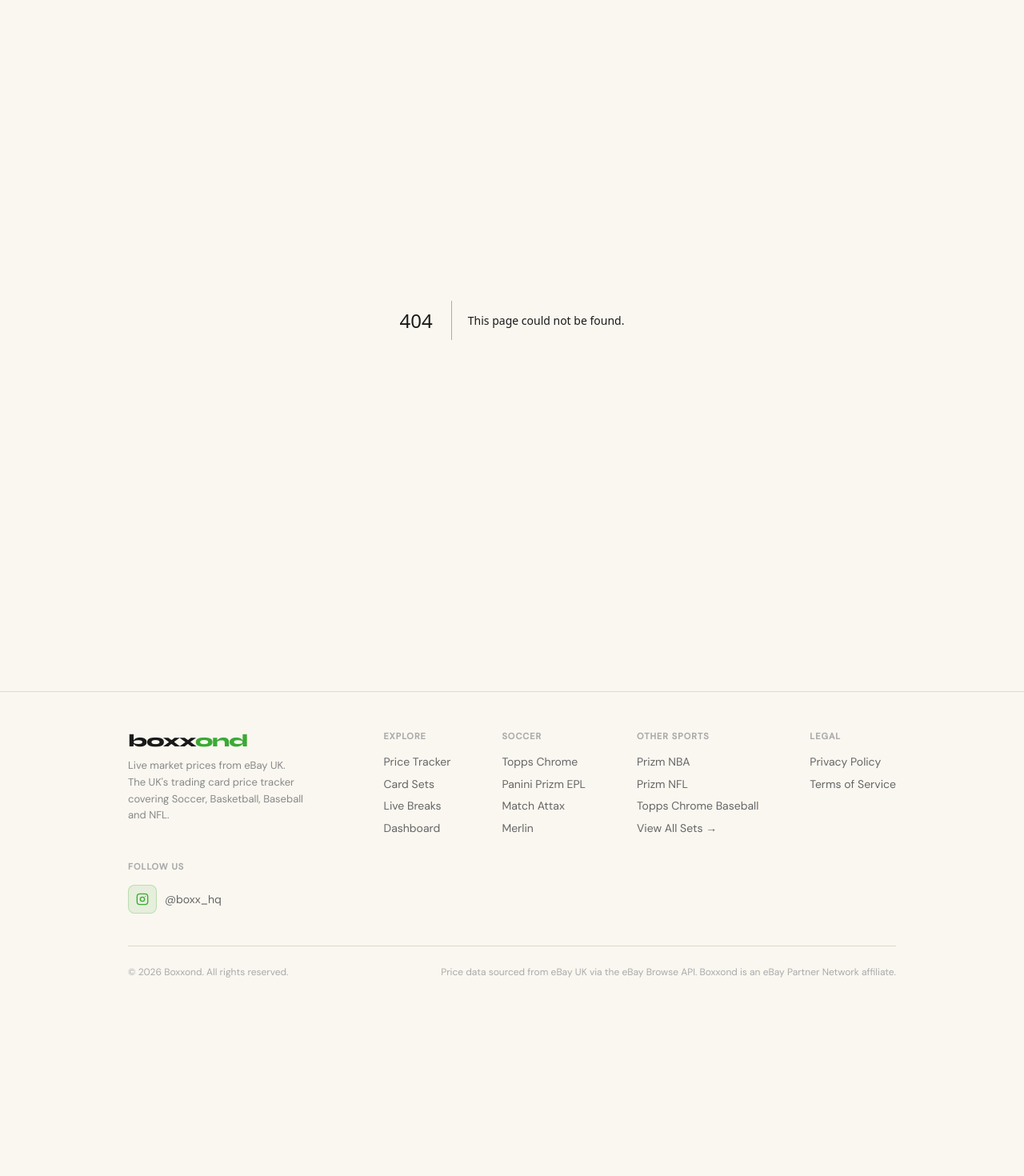
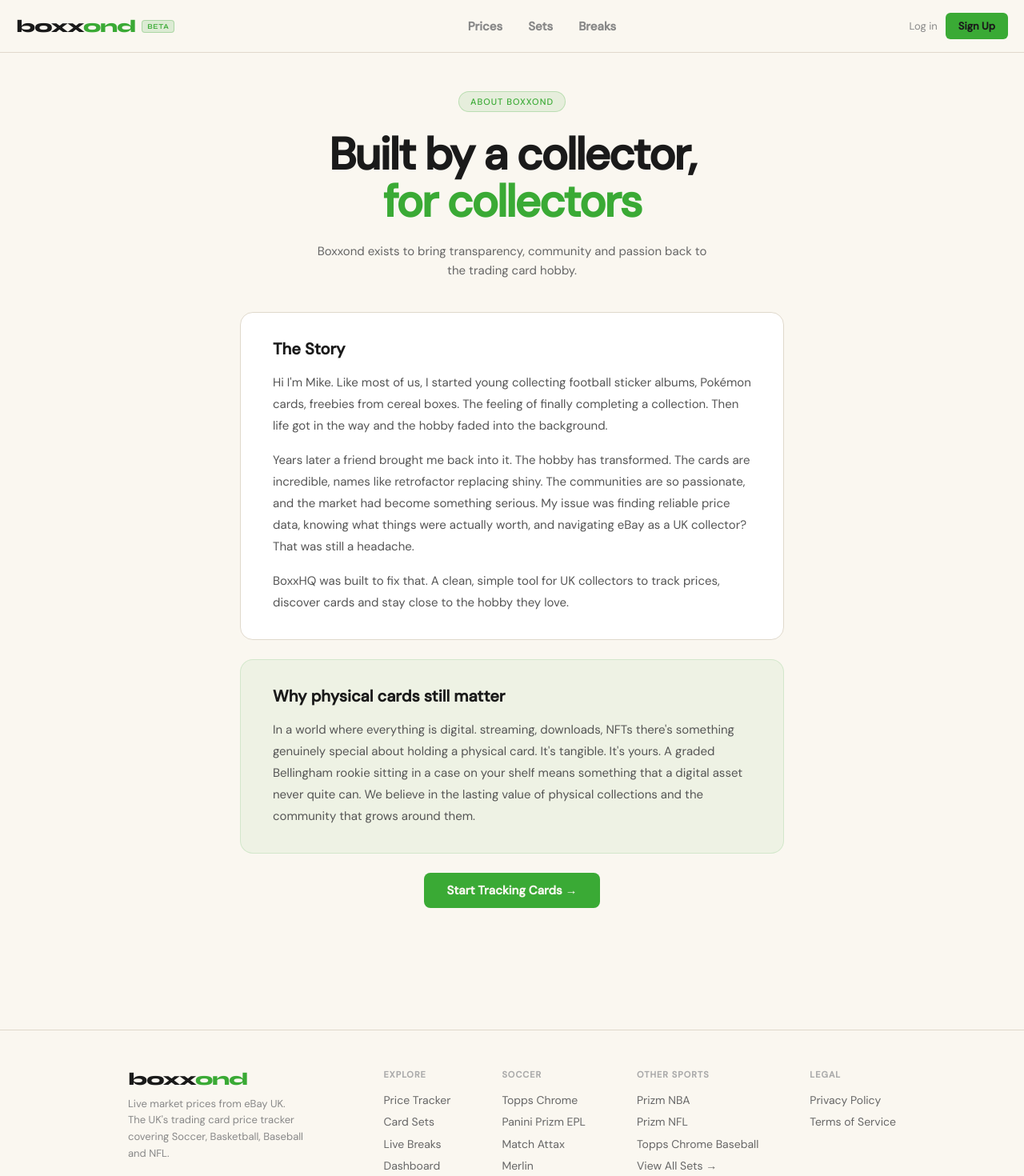
Before and after one commit to BoxxondMike/Boxxond, a Next.js app: page /about in a window 1280 px wide. Before the commit this address had no page. Shown: the top 1470 px of the page at 80% size. Before the commit the page ends 1271 px from the top, so only its background shows below. Built offline with nearby package versions, Linux system fonts and the light colour scheme; no server answers.

Commit message:
Add PSA cert checker, about page, colour fixes

```diff
--- /dev/null
+++ b/app/about/page.tsx
@@ -0,0 +1,56 @@
+import Nav from '../../components/Nav';
+import Link from 'next/link';
+
+export default function AboutPage() {
+  return (
+    <main style={{ background: "#faf7f0", minHeight: "100vh", color: "#1a1a1a", fontFamily: "var(--font-dm-sans)" }}>
+      <Nav />
+
+      {/* Hero */}
+      <div style={{ padding: "3rem 1.25rem 2.5rem", maxWidth: "900px", margin: "0 auto", textAlign: "center" }}>
+        <div style={{ display: "inline-block", background: "rgba(58,170,53,0.1)", border: "1px solid rgba(58,170,53,0.25)", color: "#3aaa35", fontSize: "11px", fontWeight: 500, padding: "5px 14px", borderRadius: "20px", marginBottom: "1.5rem", letterSpacing: "1px", textTransform: "uppercase" as const }}>
+          About Boxxond
+        </div>
+        <h1 style={{ fontWeight: 800, fontSize: "clamp(32px, 6vw, 56px)", lineHeight: 1.05, margin: "0 0 1.25rem", letterSpacing: "-2px" }}>
+          Built by a collector,<br /><span style={{ color: "#3aaa35" }}>for collectors</span>
+        </h1>
+        <p style={{ color: "#666", fontSize: "15px", lineHeight: 1.6, maxWidth: "500px", margin: "0 auto" }}>
+          Boxxond exists to bring transparency, community and passion back to the trading card hobby.
+        </p>
+      </div>
+
+      <div style={{ padding: "0 1.25rem 4rem", maxWidth: "720px", margin: "0 auto" }}>
+
+        {/* Story */}
+        <div style={{ background: "#ffffff", borderRadius: "16px", padding: "2rem 2.5rem", border: "1px solid #e0d9cc", marginBottom: "1.5rem" }}>
+          <h2 style={{ fontSize: "20px", fontWeight: 800, margin: "0 0 1rem", color: "#1a1a1a" }}>The Story</h2>
+          <p style={{ fontSize: "15px", color: "#555", lineHeight: 1.8, margin: "0 0 1rem" }}>
+            Hi I'm Mike. Like most of us, I started young collecting football sticker albums, Pokémon cards, freebies from cereal boxes. The feeling of finally completing a collection. Then life got in the way and the hobby faded into the background.
+          </p>
+          <p style={{ fontSize: "15px", color: "#555", lineHeight: 1.8, margin: "0 0 1rem" }}>
+            Years later a friend brought me back into it. The hobby has transformed. The cards are incredible, names like retrofactor replacing shiny. The communities are so passionate, and the market had become something serious. My issue was finding reliable price data, knowing what things were actually worth, and navigating eBay as a UK collector? That was still a headache.
+          </p>
+          <p style={{ fontSize: "15px", color: "#555", lineHeight: 1.8, margin: 0 }}>
+            BoxxHQ was built to fix that. A clean, simple tool for UK collectors to track prices, discover cards and stay close to the hobby they love.
+          </p>
+        </div>
+
+        {/* Physical vs Digital */}
+        <div style={{ background: "rgba(58,170,53,0.06)", border: "1px solid rgba(58,170,53,0.15)", borderRadius: "16px", padding: "2rem 2.5rem", marginBottom: "1.5rem" }}>
+          <h2 style={{ fontSize: "20px", fontWeight: 800, margin: "0 0 1rem", color: "#1a1a1a" }}>Why physical cards still matter</h2>
+          <p style={{ fontSize: "15px", color: "#555", lineHeight: 1.8, margin: 0 }}>
+            In a world where everything is digital.  streaming, downloads, NFTs there's something genuinely special about holding a physical card. It's tangible. It's yours. A graded Bellingham rookie sitting in a case on your shelf means something that a digital asset never quite can. We believe in the lasting value of physical collections and the community that grows around them.
+          </p>
+        </div>
+
+       <div style={{ textAlign: "center" }}>
+  <Link href="/" style={{ display: "inline-block", background: "#3aaa35", color: "#faf7f0", padding: "12px 28px", borderRadius: "8px", textDecoration: "none", fontWeight: 700, fontSize: "15px" }}>
+    Start Tracking Cards →
+  </Link>
+  <p style={{ marginTop: "1.5rem", fontSize: "13px", color: "#aaa" }}></p>
+</div>
+
+      </div>
+    </main>
+  );
+}
--- /dev/null
+++ b/app/api/psa/cert/route.ts
@@ -0,0 +1,11 @@
+export async function GET(request: Request) {
+  const { searchParams } = new URL(request.url);
+  const cert = searchParams.get('cert');
+  if (!cert) return Response.json({ error: 'No cert number provided' }, { status: 400 });
+
+  const res = await fetch(`https://api.psacard.com/publicapi/cert/GetByCertNumber/${cert}`, {
+    headers: { 'Authorization': `bearer ${process.env.PSA_API_KEY}` },
+  });
+  const data = await res.json();
+  return Response.json(data);
+}
```
Also changed, not shown: app/page.tsx (+87 -1 lines).
